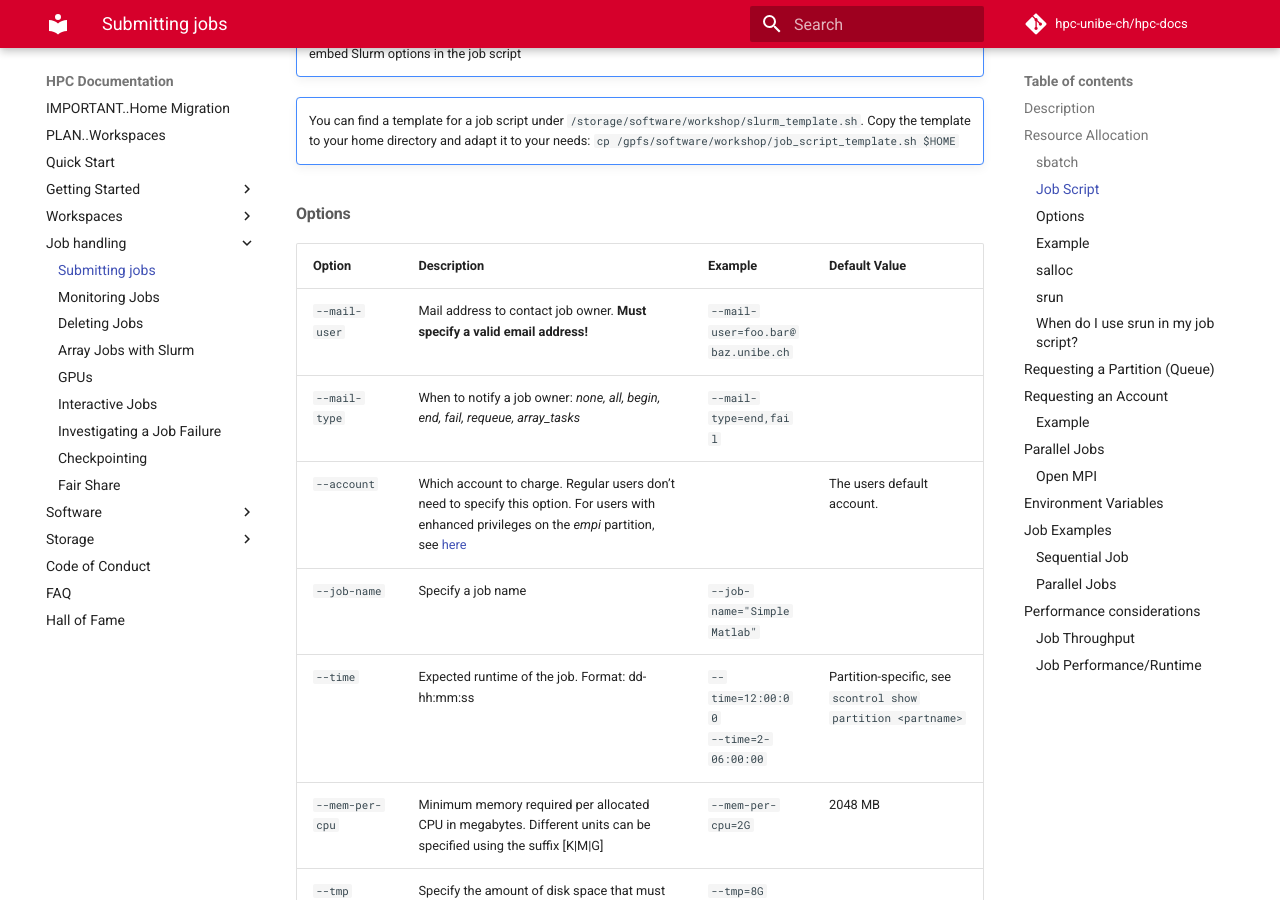
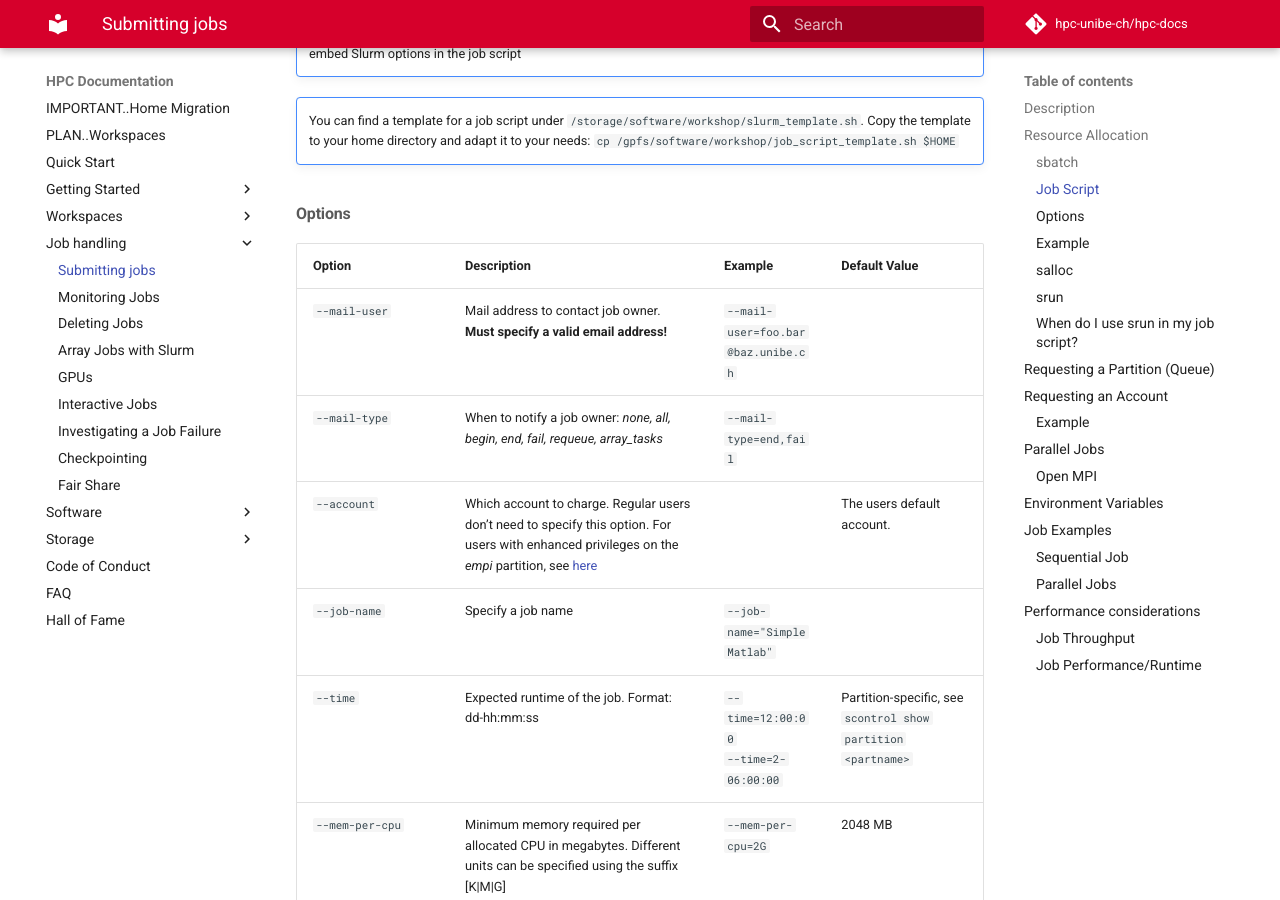
Before and after one commit to hpc-unibe-ch/hpc-unibe-ch.github.io, an MkDocs documentation site: the page built from docs/slurm/submission.md, in a window 1280 px wide and 900 px high, scrolled down 2091 px. Built offline with MkDocs 1.6.1 and Material for MkDocs 9.7.7, drawn with Linux system fonts in a browser that asks for light colours; comment, search, counter and statistics services are not loaded.

Commit message:
submission: table format

```diff
--- a/docs/slurm/submission.md
+++ b/docs/slurm/submission.md
@@ -58,7 +58,7 @@ The job script acts as a wrapper for your actual job. Command-line options can s
 
 [comment]: <> (TODO fix link)
 
-| Option      | Description        | Example       | Default Value       |
+| <div style="width:120px">Option</div>      | Description        | Example       | Default Value       |
 |-------------|--------------------|---------------|---------------------|
 |`--mail-user`  | Mail address to contact job owner. **Must specify a valid email address!** | `--mail-user=foo.bar@baz.unibe.ch` |  |
 |`--mail-type`  | When to notify a job owner: _none, all, begin, end, fail, requeue, array_tasks_ | `--mail-type=end,fail` | |
```
